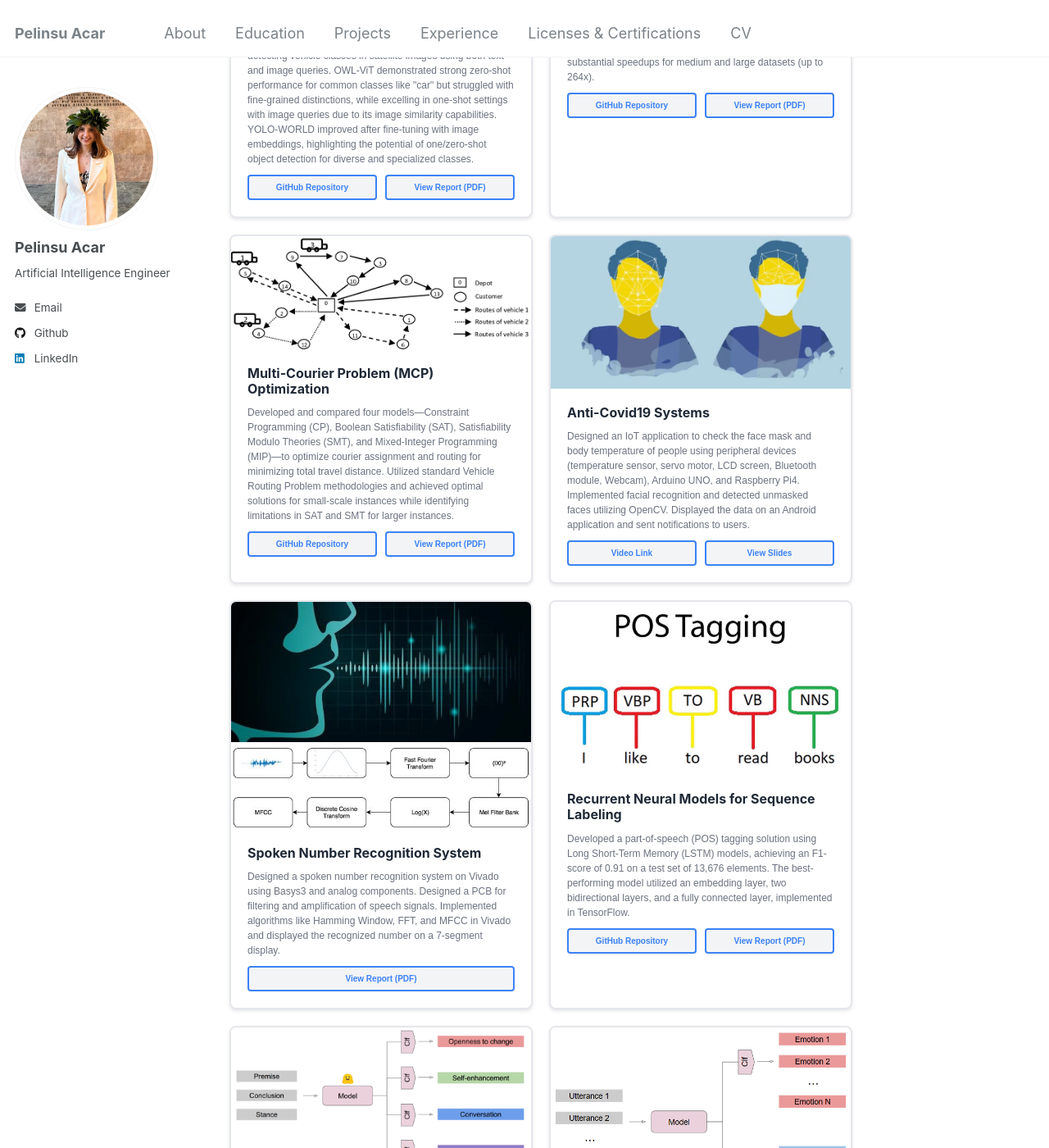
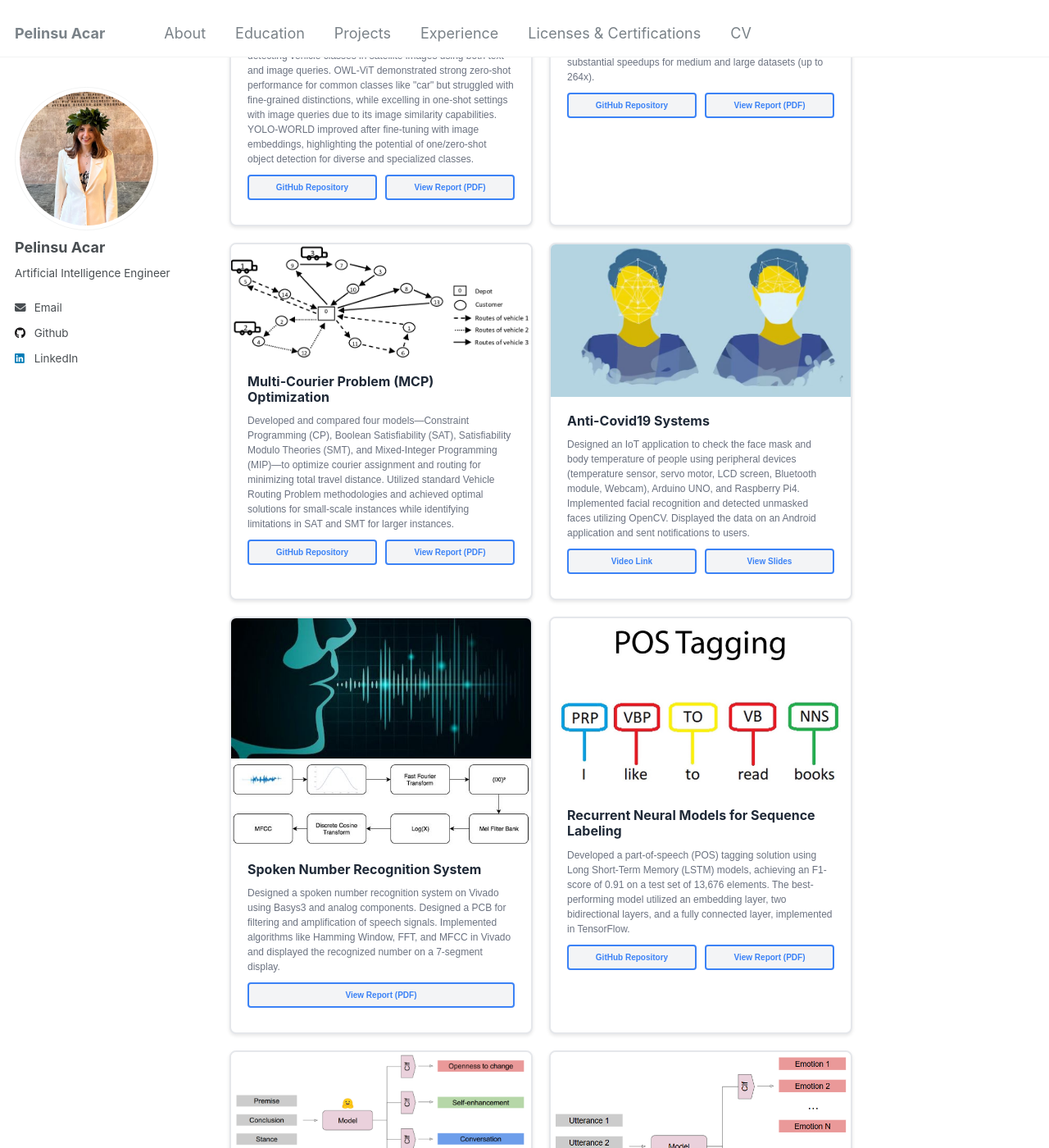
Before and after one commit to pelinsuacar/pelinsuacar.github.io, a Jekyll site: the page built from _pages/projects.md, in a window 1280 px wide and 1400 px high, scrolled down 676 px. Shown: the whole window at 82% size. Built offline with Jekyll 4.4.1, drawn with Linux system fonts in a browser that asks for light colours.

Commit message:
Update project.html

```diff
--- a/_layouts/project.html
+++ b/_layouts/project.html
@@ -160,7 +160,7 @@ layout: default2
 }
 
 .project-buttons {
-  margin-top: auto; /* Push buttons to the bottom */
+  margin-bottom: 10px; /* Push buttons to the bottom */
   display: flex;
   gap: 10px; /* Add spacing between buttons */
 }
```
